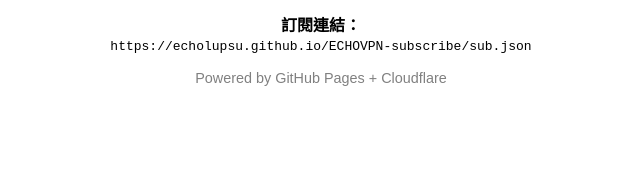
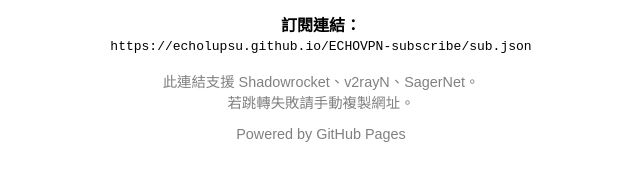
Before and after one commit to echolupus802612/ECHOVPN-subscribe, a plain HTML site: page index.html in a window 1280 px wide. Shown: the part 463-644 px from the top of the page, without its empty margins (319-959 px from the left). Drawn offline with Linux system fonts and the light colour scheme.

Commit message:
Update index.html

```diff
--- a/index.html
+++ b/index.html
@@ -8,8 +8,18 @@
 <body style="font-family:sans-serif;text-align:center;padding:2rem">
   <h2>📡 EchoVPN 訂閱入口</h2>
   <p>請使用支援 Reality 的 App 掃描 QR Code 或貼上訂閱連結</p>
+
+  <!-- 這裡的 QR Code 用 GitHub Pages 原始網址避免跳轉 -->
   <img src="https://api.qrserver.com/v1/create-qr-code/?size=200x200&data=https://echolupsu.github.io/ECHOVPN-subscribe/sub.json" alt="QR Code" />
-  <p><b>訂閱連結：</b><br><code>https://echolupsu.github.io/ECHOVPN-subscribe/sub.json</code></p>
-  <p style="color:gray;font-size:0.9rem">Powered by GitHub Pages + Cloudflare</p>
+
+  <p><b>訂閱連結：</b><br>
+    <code>https://echolupsu.github.io/ECHOVPN-subscribe/sub.json</code></p>
+
+  <p style="color:gray;font-size:0.9rem">
+    此連結支援 Shadowrocket、v2rayN、SagerNet。<br>
+    若跳轉失敗請手動複製網址。
+  </p>
+
+  <p style="color:gray;font-size:0.9rem">Powered by GitHub Pages</p>
 </body>
 </html>
```
